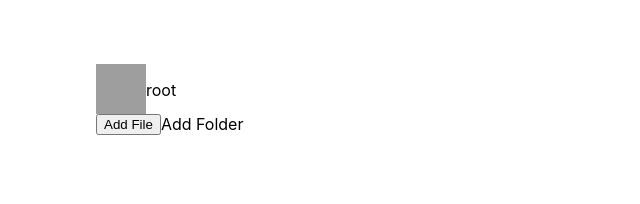
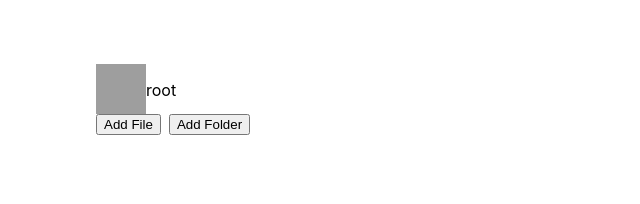
Before and after one commit to code0monkey1/react-interview-file-explorer, a React (Create React App) app: page / in a window 1280 px wide. Shown: the top 204 px of the page, without its empty margins (0-640 px from the left). Built offline with nearby package versions, Linux system fonts and the light colour scheme; grey boxes are pictures that could not be loaded.

Commit message:
15 Apr 2023, 16:39

```diff
--- a/src/components/Folder.jsx
+++ b/src/components/Folder.jsx
@@ -3,10 +3,10 @@ import image from './folder.png';
 const Folder = ({data,toggleOpen}) => {
 
 
-       const copy=JSON.parse(JSON.stringify(data));
+   const copy=JSON.parse(JSON.stringify(data));
   console.log("copy",copy)
   return (<>
-   <div style={{display: "flex"  }}>
+   <div style={{display: "flex" ,flexDirection: "column"}}>
     <div style={{display: "flex" }}>
       <img  id={data.id} onClick={()=>{toggleOpen(data.id)}}  src ={image} alt="folder" width={50} height={50}/>
       <div style={{paddingTop:"1rem"}} id={data.id}>{data.name}</div>
@@ -14,7 +14,7 @@ const Folder = ({data,toggleOpen}) => {
     </div>
     <div style={{display: "flex"  }}>
       <button>Add File</button>
-      <div>Add Folder</div>
+      <button style={{marginLeft:"0.5rem"}}>Add Folder</button>
     </div>
     </>
   )
```
